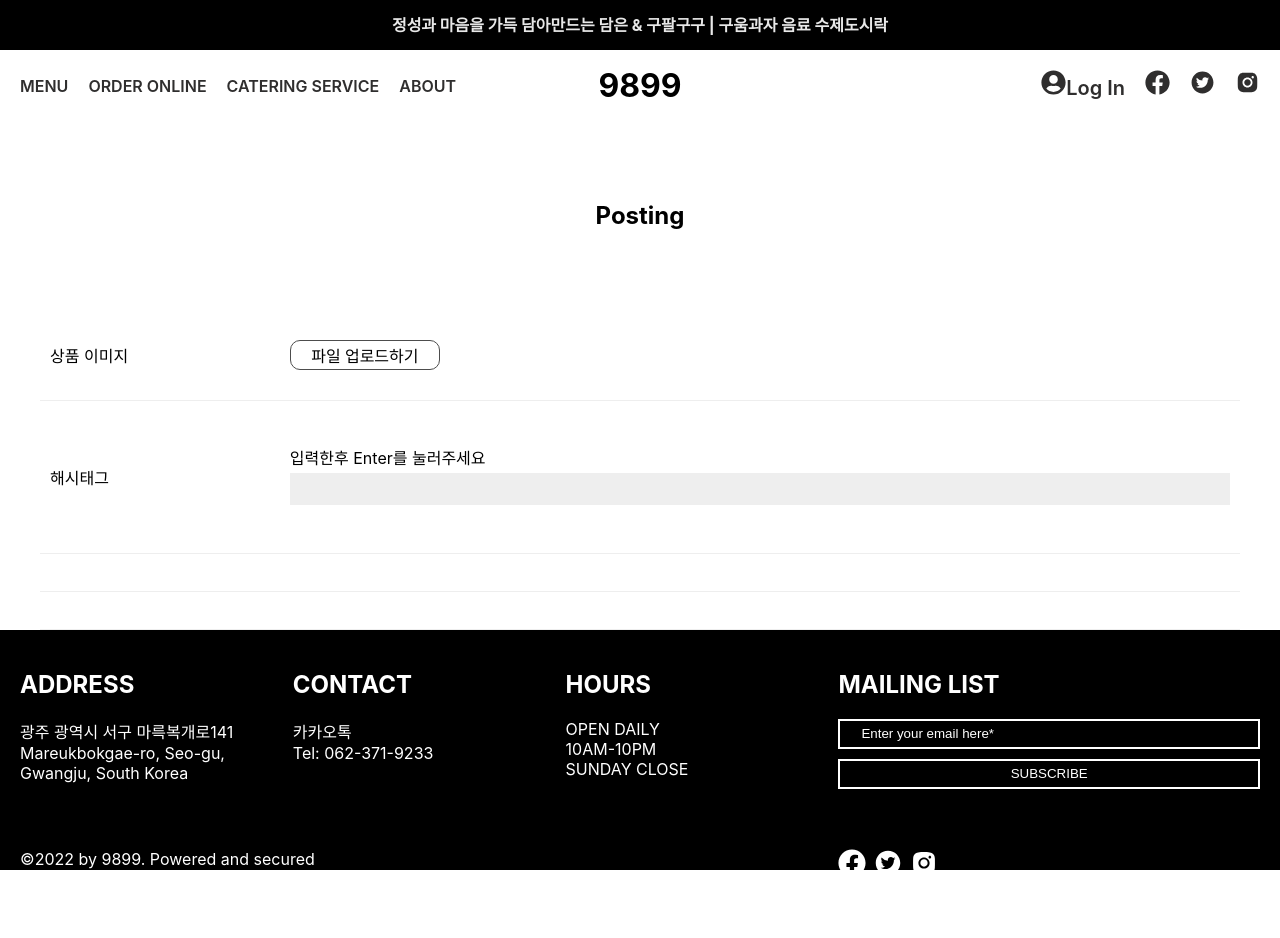
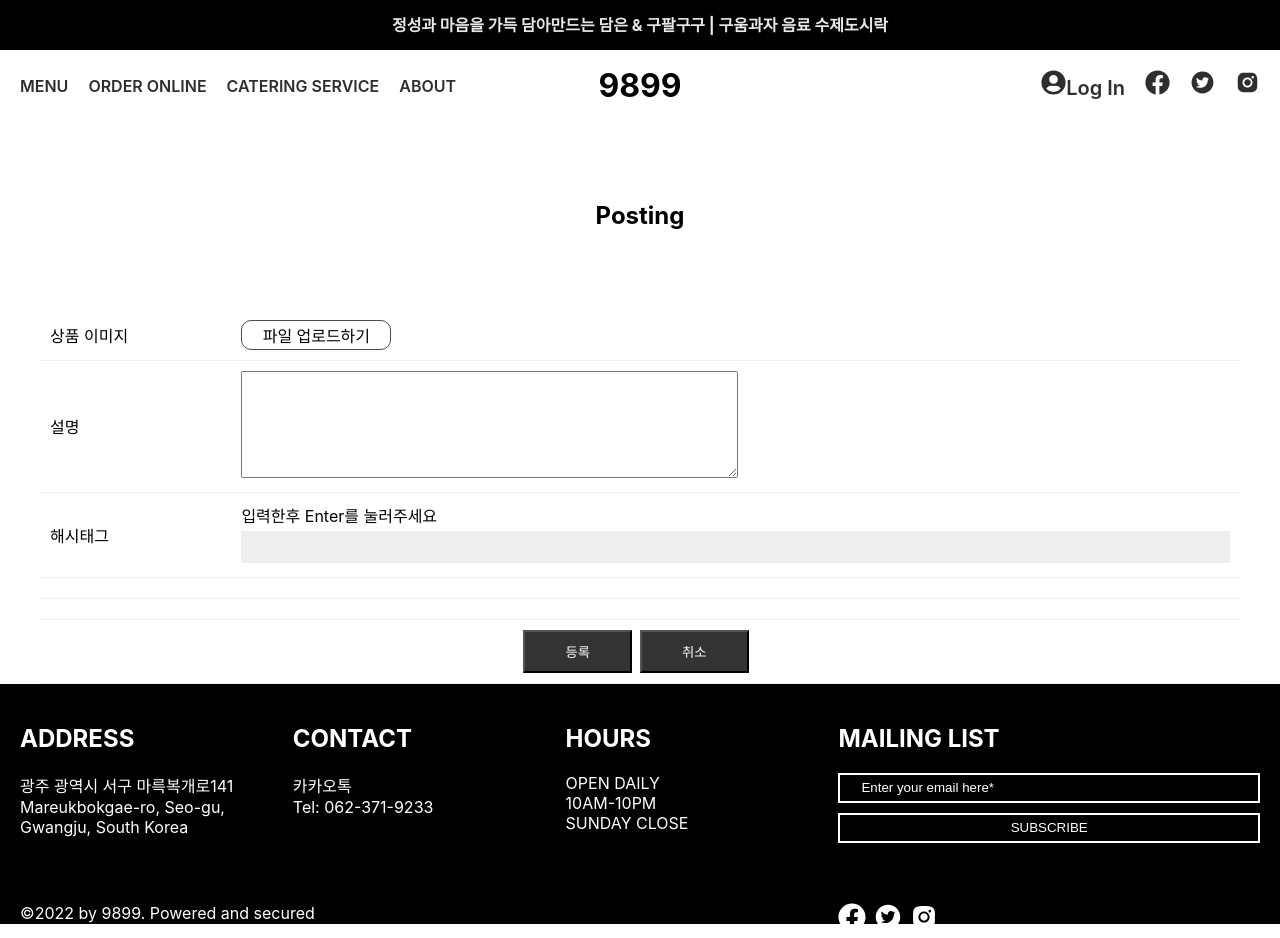
Before and after one commit to cokeholic-kim/Cafe9899, a React (Create React App) app: page /Posting in a window 1280 px wide. Before the commit the page ends 884 px from the top, so only its background shows below. Built offline with nearby package versions, Linux system fonts and the light colour scheme.

Commit message:
catering section start

```diff
--- /dev/null
+++ b/src/customHook/useAsync.js
@@ -0,0 +1,59 @@
+import { useEffect, useReducer } from "react";
+
+const initialState = {
+    loading:false,
+    data:null,
+    error:null,
+}
+
+function reducer(state,action){
+    switch(action.type){
+        case "LOADING":
+            return{
+                loading:true,
+                data:null,
+                error:null,
+            }
+        case "SUCCESS":
+            return{
+                loading:false,
+                data:action.data,
+                error:null,
+            }
+        case "ERROR":
+            return{
+                loading:false,
+                data:null,
+                error:action.error,
+            }
+        default:
+            return state;
+    }
+}
+
+const useAsync = (Callback,deps=[])=>{
+    const [state,dispatch] = useReducer(reducer,initialState);
+    // 데이터요청
+    const fetchData = async ()=>{
+        dispatch({type:"LOADING"})
+        try{
+            const data = await Callback();
+            dispatch({
+                type:"SUCCESS",
+                data
+            })
+        }
+        catch(e){
+            dispatch({
+                type:"ERROR",
+                error:e
+            })
+        }
+    }
+    useEffect(()=>{
+        fetchData()
+    },[...deps])
+    return state
+}
+
+export default useAsync;
--- a/src/main/Main.js
+++ b/src/main/Main.js
@@ -5,6 +5,8 @@ import Maintop from './Maintop';
 import Slider from './Slider';
 
 const Mainpage = () => {
+
+
     return (
         <>
             <Maintop/>
--- a/src/page/Catering.js
+++ b/src/page/Catering.js
@@ -1,20 +1,25 @@
-import React from 'react';
+import axios from 'axios';
+import React, { useEffect } from 'react';
 import { Link } from 'react-router-dom';
 import styled from 'styled-components';
 import Banner from '../components/Banner';
+import { API_URL } from '../config/apiurl';
+import useAsync from '../customHook/useAsync';
 
 const CateringitemStyle = styled.div`
-    width:50%;
-    margin:30px auto;
+    width:22%;
+    margin:1.5%;
     text-align:center;
-    background-color:#DDFBE1;
-    height:20vh;
-    position:relative;
+    background-color:rgba(221,251,225,0.4);
+    border-radius:30px;
+    min-height:20vh;
+    padding:40px;
     div{
-        position:absolute;
-        top:50%;
-        left:50%;
-        transform:translate(-50%,-50%);
+        height:100%;
+        img{
+            width: 100%;
+            border-radius:20px;
+        }
         h3{
             font-size:30px;
             font-weight:500;
@@ -39,13 +44,14 @@ const CateringitemStyle = styled.div`
 `
 
 
-const Cateringitem = ()=>{
+const Cateringitem = ({img,price,desc,name})=>{
     return(
         <CateringitemStyle>
             <div>
-                <h3>상품이름</h3>
-                <p>상품설명</p>
-                <h4>가격</h4>
+                <img src={`${API_URL}/upload/menu/${img}`} alt=""/>
+                <h3>{name}</h3>
+                <p>{desc}</p>
+                <h4>{price} 원</h4>
                 <Link to="/Reservation"><button>주문하기</button></Link>
             </div>
         </CateringitemStyle>
@@ -62,9 +68,26 @@ const DescStyle = styled.div`
     }
 `
 
+const Caterstyle = styled.div`
+    .item-box{
+        display:flex;
+        flex-wrap:wrap;
+    }
+`
+
+async function menuFetch(){
+    const response = await axios.get(`${API_URL}/getMenu`);
+    return response.data
+}
+
 const Catering = () => {
+
+    const {loading,error,data} = useAsync(()=>menuFetch(),[])
+    if (loading) return <div>로딩중</div>
+    if (error) return <div>에러발생</div>
+    if (!data) return null
     return (
-        <div>
+        <Caterstyle>
             <Banner bannerColor="#ABEBB3" TopTitle="CATERING FOR SPECIALDAY" BottomTitle="CATERING"/>
             <DescStyle>
                 <h2>THE BEST DESSERT'S PACK</h2>
@@ -76,9 +99,12 @@ const Catering = () => {
                     I’m a great place for you to tell a story and let your users know a little more about you.
                 </p>
             </DescStyle>
-            <Cateringitem/>
-            <Cateringitem/>
-        </div>
+            <div className='item-box'>
+                {data.map(m=><Cateringitem key={m.m_number}
+                name={m.m_name} img={m.m_img}
+                price={m.m_price} desc={m.m_desc}/>)}
+            </div>
+        </Caterstyle>
     );
 };
 
--- a/src/page/Posting.js
+++ b/src/page/Posting.js
@@ -1,5 +1,6 @@
 import axios from 'axios';
 import React, { useRef, useState } from 'react';
+import { useNavigate } from 'react-router-dom';
 import styled from 'styled-components';
 import Title from '../components/Title';
 import { API_URL } from '../config/apiurl';
@@ -45,14 +46,55 @@ const Poststyle = styled.div`
                 color: #fff;
             }
         }
-        div{
+        button{
+            background-color: #333;
+            color: #fff;
+            margin-right: 8px;
+            padding: 10px 40px;
+        }
+        .buttons{
             text-align:center;
+        }
+
+        .postimage{
+            margin: 0 auto;
+            width: 500px;
+            position:relative;
             img{
                 text-align:center;
-                margin-top:20px;
                 width:500px;
+                height:100%;
                 border:1px solid #ccc;
             }
+            .bg{
+                position:absolute;
+                left:0;
+                top:0;
+                width:100%;
+                height:100%;
+                transition:0.3s;
+            }
+            p{
+                color:#fff;
+                position:absolute;
+                left:50%;
+                top:50%;
+                transform:translate(-50%,-50%);
+                transition:0.3s;
+                color:rgba(0,0,0,0);
+                width:400px;
+                text-align:center
+            }
+            &:hover{
+                p{
+                    font-size:18px;
+                    color:#fff;
+                }
+                div{
+                    background-color:rgba(0,0,0,0.5)
+                }
+            }
+
         }
         ul{
             display:flex;
@@ -60,19 +102,23 @@ const Poststyle = styled.div`
             li{margin:0 10px}
         }
 
+
     }
 
 
 `
 
 const Posting = () => {
+    const navigate = useNavigate()
     const hashtagInput = useRef()
     const [formData,setFormData] = useState({
+        p_desc:"",
         p_hashtag:[],
         p_img:"",
     })
 
     const onChangeImage = (e) =>{
+        console.log("실행")
         const imageFormData = new FormData();
         imageFormData.append('imgpost',e.target.files[0]);
         axios.post(`${API_URL}/uploadPost`,imageFormData,{
@@ -103,12 +149,37 @@ const Posting = () => {
             })
         }
     }
+    const onChange = (e)=> {
+        const {name,value} = e.target
+        setFormData({
+            ...formData,
+            [name]:value
+        })
+    }
+
+    const onSubmit = (e) =>{
+        e.preventDefault();
+        const {p_hashtag} = formData
+        const newFormData = {
+            ...formData,
+            p_hashtag:JSON.stringify(p_hashtag)
+        }
+        console.log(newFormData)
+        axios.post(`${API_URL}/posts`,newFormData)
+        .then(res=>{
+            console.log(res)
+            alert("등록되었습니다.")
+            navigate('/')
+        })
+        .catch(e=>console.log(e))
+
+    }
 
     return (
         <Poststyle>
             <div className='inner'>
                 <Title title="Posting"/>
-                <form onKeyDown={preventEnter}>
+                <form onKeyDown={preventEnter} onSubmit={onSubmit}>
                     <table>
                         <tbody>
                                 <tr>
@@ -117,8 +188,12 @@ const Posting = () => {
                                         <label htmlFor="file">
                                             <div className="btn-upload">파일 업로드하기</div>
                                         </label>
-                                        <input id='file' type="file" name="p_img" onKeyDown={onChangeImage}/>
+                                        <input id='file' type="file" name="p_img" onChange={onChangeImage}/>
                                     </td>
+                                </tr>
+                                <tr>
+                                    <td>설명</td>
+                                    <td><textarea name="p_desc" rows={7} cols={60} value={formData.p_desc} onChange={onChange}/></td>
                                 </tr>
                                 <tr>
                                     <td>해시태그</td>
@@ -137,13 +212,20 @@ const Posting = () => {
                                 <tr>
                                     <td colSpan={2}>
                                     {formData.p_img &&
-                                        <div>
+                                        <div className='postimage'>
+                                            <div className='bg'></div>
                                             <img src={`${API_URL}/upload/post/${formData.p_img}`} alt=''/>
+                                            <p>{formData.p_hashtag.map(tag=>`#${tag} `)}</p>
                                         </div>
                                     }
                                     </td>
                                 </tr>
-
+                                <tr>
+                                    <td colSpan={2} className="buttons">
+                                        <button type="submit">등록</button>
+                                        <button type="reset">취소</button>
+                                    </td>
+                                </tr>
                         </tbody>
                     </table>
                 </form>
```
